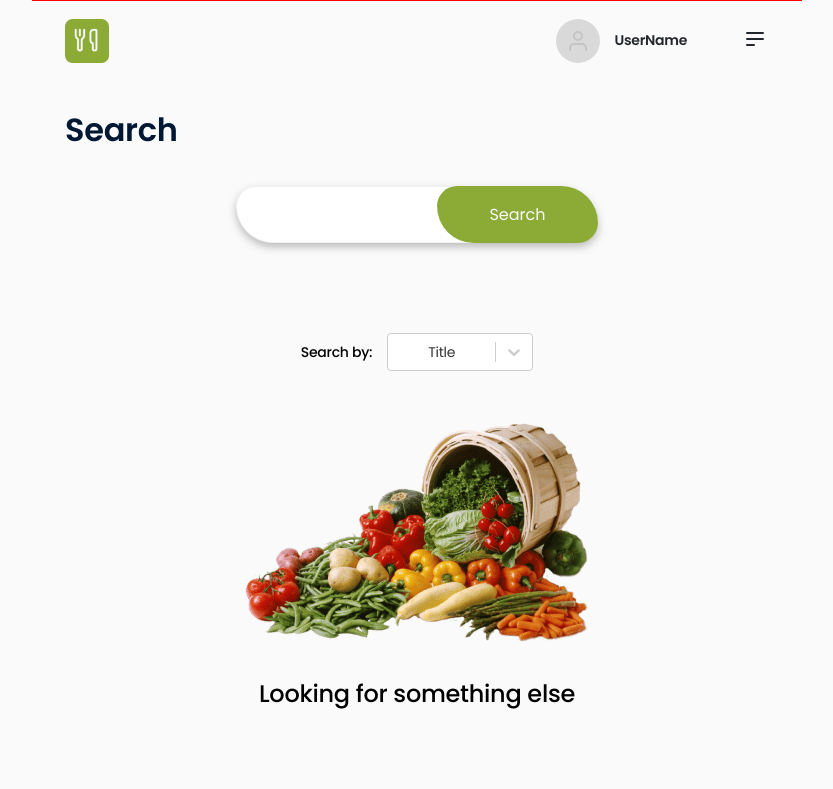
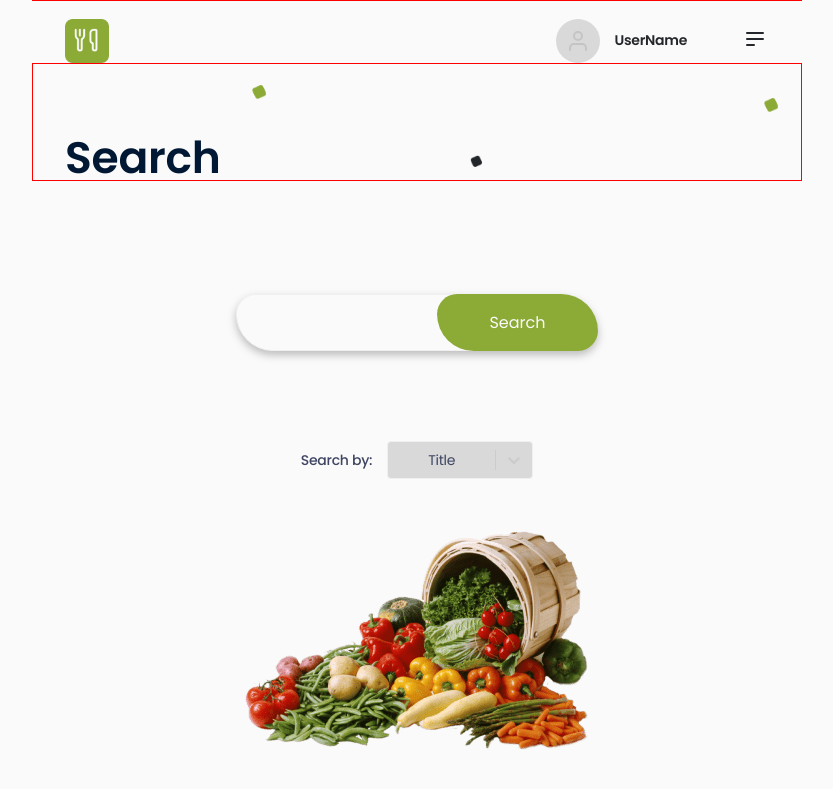
Before and after one commit to BondarViktoriia/so-yummy-front, a React (Create React App) app: page /so-yummy-front/search in a window 1280 px wide. Shown: the top 789 px of the page, without its empty margins (223-1056 px from the left). Built offline with nearby package versions, Linux system fonts and the light colour scheme; no server answers.

Commit message:
Search4
Complete

```diff
--- a/src/Theme.jsx
+++ b/src/Theme.jsx
@@ -30,6 +30,13 @@ const lightTheme = {
     inputError: '#E74A3B',
     deleteIcon: '#EBF3D4',
     placeholder: '#C4C4C4',
+
+    inputSearchBorder: '1px solid #F0F0F0',
+    inputSearchBackground: '#FAFAFA',
+    menuIsSelectedBG: 'transparent',
+    menuIsFocusedBG: 'transparent',
+    menuIsActive: '#8BAA36',
+    selectMenuBG: '#D9D9D9',
   },
 };
 
@@ -63,6 +70,15 @@ const darkTheme = {
     inputError: '#E74A3B',
     deleteIcon: '#1E1F28',
     placeholder: '#C4C4C4',
+
+    inputSearchBorder: 'border: 1px solid rgba(250, 250, 250, 0.5)',
+    inputSearchBackground: 'transparent',
+    menuIsSelectedBG: '#8BAA36',
+    menuIsFocusedBG: '#8BAA36',
+    menuIsActive: 'transparent',
+    selectMenuBG: 'transparent',
+
+
   },
 };
 
--- a/src/components/Search/SearchInput.styled.js
+++ b/src/components/Search/SearchInput.styled.js
@@ -19,6 +19,8 @@ export const Input = styled.input`
   height: 53px;
   border: 1px solid #f0f0f0;
   border-radius: 24px 44px;
+  border-color: ${props => props.theme.colors.inputSearchBorder};
+  background-color:${props => props.theme.colors.inputSearchBackground};
   font-family: 'Poppins';
   font-style: normal;
   font-weight: 400;
@@ -27,7 +29,7 @@ export const Input = styled.input`
   filter: drop-shadow(0px 4px 4px rgba(0, 0, 0, 0.25));
   outline: none;
   -webkit-tap-highlight-color: rgba(255, 255, 255, 0);
-  ${props => props.theme.colors.textPrimary};
+  color: ${props => props.theme.colors.textPrimary};
 
   @media screen and (min-width: 768px) {
     width: 362px;
--- a/src/components/Search/Select.js
+++ b/src/components/Search/Select.js
@@ -1,4 +1,5 @@
 import { SelectStyled, SelectWrapper, Label } from './Select.styled';
+
 
 export const SelectComponent = ({ onChange, options, value }) => {
   const defaultValue = (options, value) => {
@@ -13,18 +14,20 @@ export const SelectComponent = ({ onChange, options, value }) => {
         value={defaultValue(options, value)}
         onChange={value => onChange(value)}
         options={options}
-        styles={{
-          control: (baseStyles, state) => ({
-            ...baseStyles,
-            border: state.isFocused ? 0 : state.border,
-            boxShadow: state.isFocused ? 0 : 0,
-            // backgroundColor: state.isFocused ? 'lightGrey' : 'white',
-          }),
-          option: (baseStyles, state) => ({
-            ...baseStyles,
-            backgroundColor: state.isFocused ? 'lightGrey' : 'white',
-          }),
-        }}
+        classNamePrefix={'Select'}
+        // menuIsOpen={true}
+        // styles={{
+        //   control: (baseStyles, state) => ({
+        //     ...baseStyles,
+        //     border: state.isFocused ? 0 : state.border,
+        //     boxShadow: state.isFocused ? 0 : 0,
+        //     // backgroundColor: state.isFocused ? 'lightGrey' : 'white',
+        //   }),
+        //   option: (baseStyles, state) => ({
+        //     ...baseStyles,
+        //     backgroundColor: state.isFocused ? 'lightGrey' : 'white',
+        //   }),
+        // }}
       />
     </SelectWrapper>
   );
--- a/src/components/Search/Select.styled.js
+++ b/src/components/Search/Select.styled.js
@@ -9,6 +9,41 @@ export const SelectStyled = styled(Select)`
   font-weight: 400;
   font-size: 14px;
   font-weight: 1.5;
+
+  & .Select__control {
+    border: ${props => props.theme.colors.inputSearchBorder};
+    background-color: ${props => props.theme.colors.selectMenuBG};
+    box-shadow: none;
+    outline: none;
+    &:active {
+      box-shadow: none;
+      outline: none;
+      border: none;
+    }
+    color: ${props => props.theme.colors.textPrimary} &--isfocuse {
+
+    }
+    &--menu-is-open {
+    }
+  }
+  & .Select__single-value {
+    color: ${props => props.theme.colors.textPrimary};
+  }
+
+  & .Select__menu-list {
+    color: ${props => props.theme.colors.textPrimary};
+  }
+
+  & .Select__option {
+    &--is-focused {
+      color: ${props => props.theme.colors.textPrimary};
+      background-color: ${props => props.theme.colors.menuIsFocusedBG};
+    }
+    &--is-selected {
+      color: ${props => props.theme.colors.textPrimary};
+      background-color: ${props => props.theme.colors.menuIsSelectedBG};
+    }
+  }
 `;
 
 export const SelectWrapper = styled.div`
@@ -19,10 +54,11 @@ export const SelectWrapper = styled.div`
 
 export const Label = styled.label`
   font-family: 'Poppins';
-    font-style: normal;
-    font-weight: 500;
-    font-size: 12px;
-    line-height: 1.5;
+  font-style: normal;
+  font-weight: 500;
+  font-size: 12px;
+  line-height: 1.5;
+  color: ${props => props.theme.colors.textPrimary};
 
   @media screen and (min-width: 768px) {
     font-family: 'Poppins';
--- a/src/pages/SearchPage.js
+++ b/src/pages/SearchPage.js
@@ -4,7 +4,13 @@ import React, { useEffect, useState } from 'react';
 import { getSearchRecipe } from '../services/api/ApiSearchRecipes';
 import { SearchInput } from '../components/Search/SearchInput';
 import { SearchList } from '../components/Search/SearchList';
-import { SearchWrapper, Title, PictureSearch, LookingP } from './SearchPage.styled';
+import Container from '../components/Container/Container';
+import Title from '../components/Title/Title'
+import {
+  SearchWrapper,
+  PictureSearch,
+  LookingP,
+} from './SearchPage.styled';
 import searchMob1x from '../image/search-page/search-mobile-1x.png';
 import searchMob2x from '../image/search-page/search-mobile-2x.png';
 import searchTablet1x from '../image/search-page/search-tablet-1x.png';
@@ -54,8 +60,10 @@ const SearchPage = () => {
 
   return (
     <main>
+      <Container>
+        <Title>Search</Title>
+      </Container>
       <SearchWrapper>
-        <Title>Search</Title>
           <SearchInput submitSearch={submitSearch} />
           {results.length > 0 && <SearchList results={results} />}
           {results.length === 0 && (
@@ -75,7 +83,9 @@ const SearchPage = () => {
               />
             </PictureSearch>
           )}
-        {results.length === 0 && <LookingP>Looking for something else</LookingP>}
+          {results.length === 0 && (
+            <LookingP>Looking for something else</LookingP>
+          )}
         </SearchWrapper>
     </main>
   );
```
Also changed, not shown: src/components/Search/select.css (added). Lines whose indentation alone changed are shown as unchanged.
